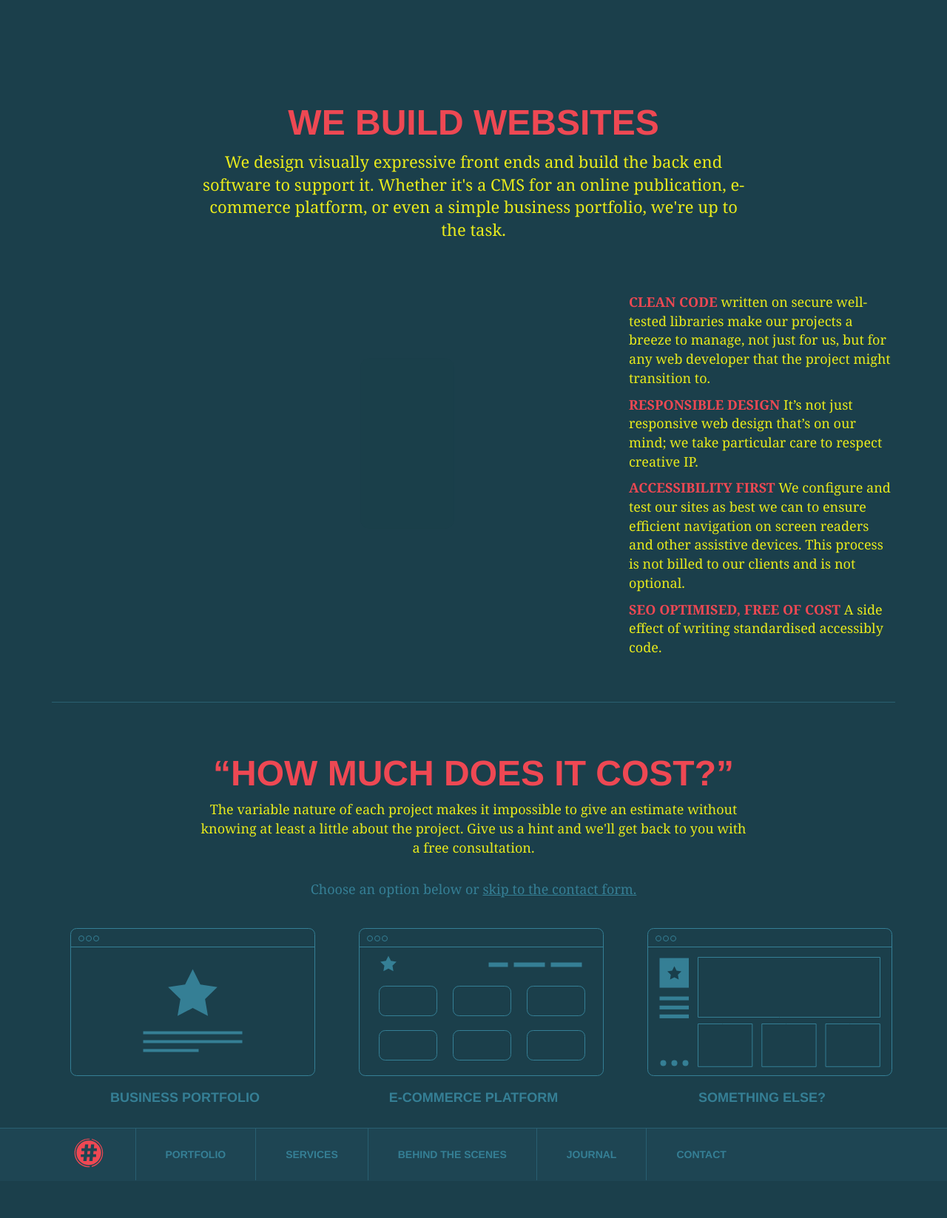
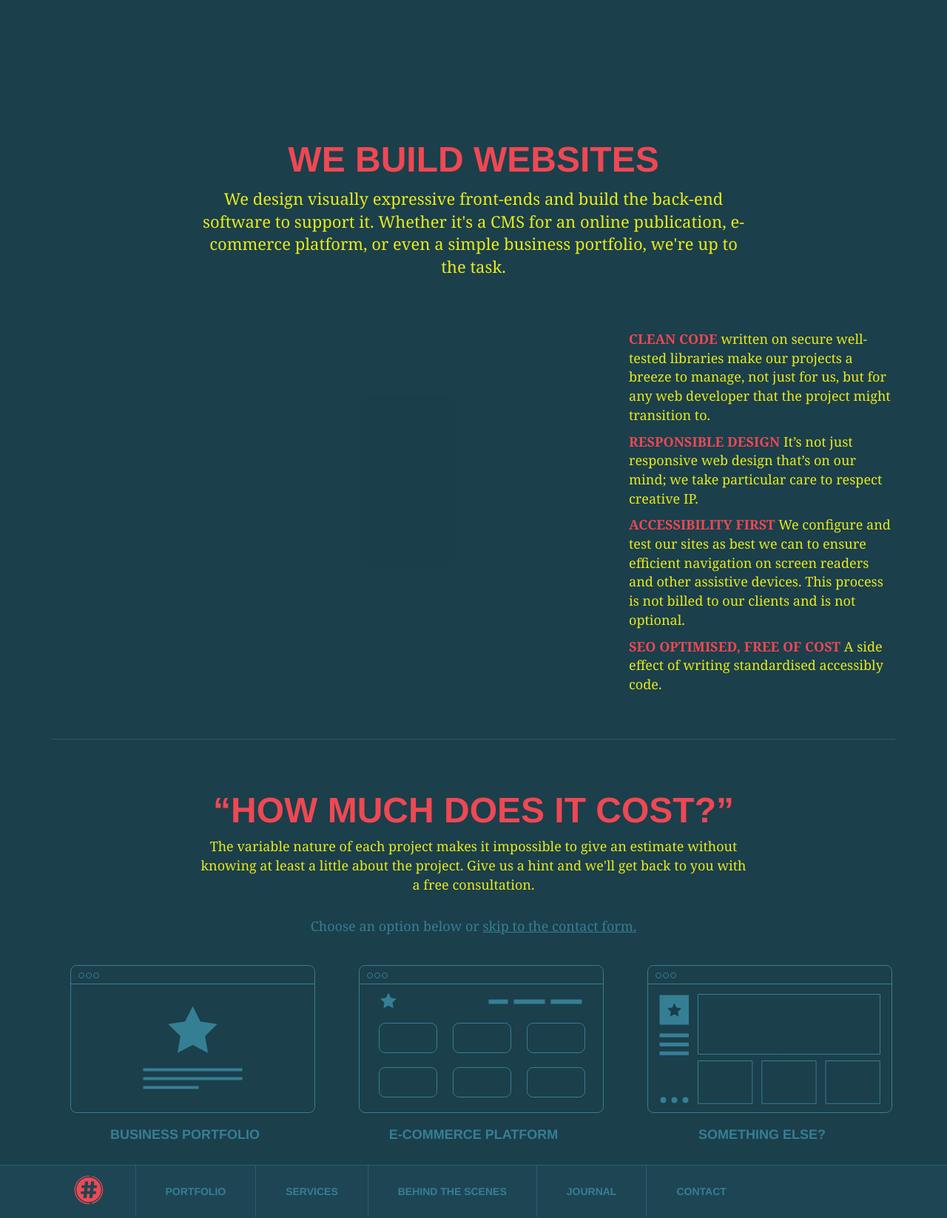
Before and after one commit to HashCookies/hashcookies.github.io, a Jekyll site: the page built from services.html, in a window 1280 px wide. Shown: the whole page at 74% size. Built offline with Jekyll 4.4.1, drawn with Linux system fonts in a browser that asks for light colours; nearby versions of some CDN libraries; comment, search, counter and statistics services are not loaded; before the commit the page ends 1597 px from its top, so only the background shows below that.

Commit message:
changing services block

```diff
--- a/_includes/services.html
+++ b/_includes/services.html
@@ -8,7 +8,7 @@
 			<div class="col-md-8 col-md-offset-2 copy-block text-center">
 				<h3>We Build Websites</h3>
 				<p class="lead">
-					We design visually expressive front ends and build the back end software to support it. Whether it's a CMS for an online publication, e-commerce platform, or even a simple business portfolio, we're up to the task.
+					We design visually expressive front-ends and build the back-end software to support it. Whether it's a CMS for an online publication, e-commerce platform, or even a simple business portfolio, we're up to the task.
 				</p>
 			</div>
 
--- a/_sass/_style.scss
+++ b/_sass/_style.scss
@@ -477,8 +477,11 @@
 	}
 }
 
-#services-block-1 .copy-block {
-	margin-bottom: 50px;
+#services-block-1 {
+	padding-top: 50px;
+	.copy-block {
+		margin-bottom: 50px;
+	}
 }
 
 #services-block-2 {
```
